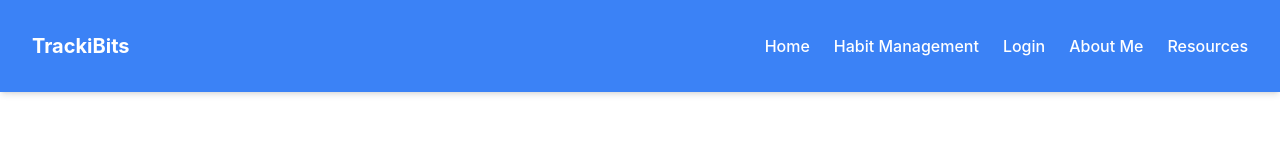
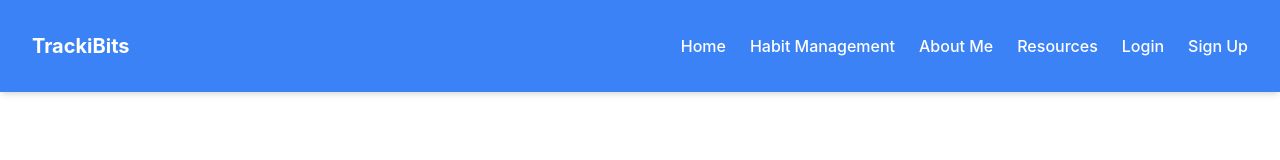
Before and after one commit to Tutungo-N/My_Repo, a React (Vite) app: page / in a window 1280 px wide. Shown: the top 160 px of the page. Built offline with nearby package versions, Linux system fonts and the light colour scheme.

Commit message:
Make incremental changes to these files

```diff
--- a/src/App.jsx
+++ b/src/App.jsx
@@ -3,6 +3,7 @@ import {BrowserRouter as Router, Routes, Route} from 'react-router-dom';
 import './App.css';
 import HomePage from './pages/Homepage';
 import HabitManagement from './pages/HabitManagement';
+import SignupForm from './pages/SignUpForm';
 import LoginForm from './pages/LoginForm';
 import AboutMe from './pages/AboutMe';
 import Resources from './pages/Resources';
@@ -14,6 +15,7 @@ function App() {
         <Route path="/" element={<HomePage />} />
         <Route path="/habit-management" element={<HabitManagement />} />
         <Route path="/login" element={<LoginForm />} />
+        <Route path="/signup" element={<SignupForm />} />
         <Route path="/about" element={<AboutMe />} />
         <Route path="/resources" element={<Resources />} />
 
--- a/src/components/NavBar.jsx
+++ b/src/components/NavBar.jsx
@@ -1,4 +1,4 @@
-import React, {useState} from 'react';
+import React, { useState } from 'react';
 import { Link } from 'react-router-dom';
 
 const NavBar = () => {
@@ -34,23 +34,24 @@ const NavBar = () => {
                 </button>
 
                 {/* Nav Links for Desktop & Mobile */}
-
                 <ul className={`md:flex space-x-6 items-center ${isOpen ? 'block' : 'hidden'} md:block ml-auto`}>
                     <li>
                         <Link to="/" className="text-white hover:text-gray-200">
                             Home
                         </Link>
                     </li>
-                <li>
+
+                    {/* Habit Management link with Tooltip */}
+                    <li className="relative group"> {/* Add group class here */}
                         <Link to="/habit-management" className="text-white hover:text-gray-200">
                             Habit Management
                         </Link>
+                        {/* Tooltip */}
+                        <span className="absolute left-0 top-full mt-2 hidden group-hover:inline-block bg-gray-800 text-white text-xs px-2 py-1 rounded">
+                            Click here to create your habits
+                        </span>
                     </li>
-                <li>
-                    <Link to="/login" className="text-white hover:text-gray-200">
-                        Login
-                    </Link>
-                </li>
+
                     <li>
                         <Link to="/about" className="text-white hover:text-gray-200">
                             About Me
@@ -61,6 +62,17 @@ const NavBar = () => {
                             Resources
                         </Link>
                     </li>
+                    <li>
+                        <Link to="/login" className="text-white hover:text-gray-200">
+                            Login
+                        </Link>
+                    </li>
+
+                    <li>
+                        <Link to="/signup" className="text-white hover:text-gray-200">
+                             Sign Up
+                        </Link>
+                    </li>
 
                 </ul>
             </div>
```
Lines whose indentation alone changed are shown as unchanged.
